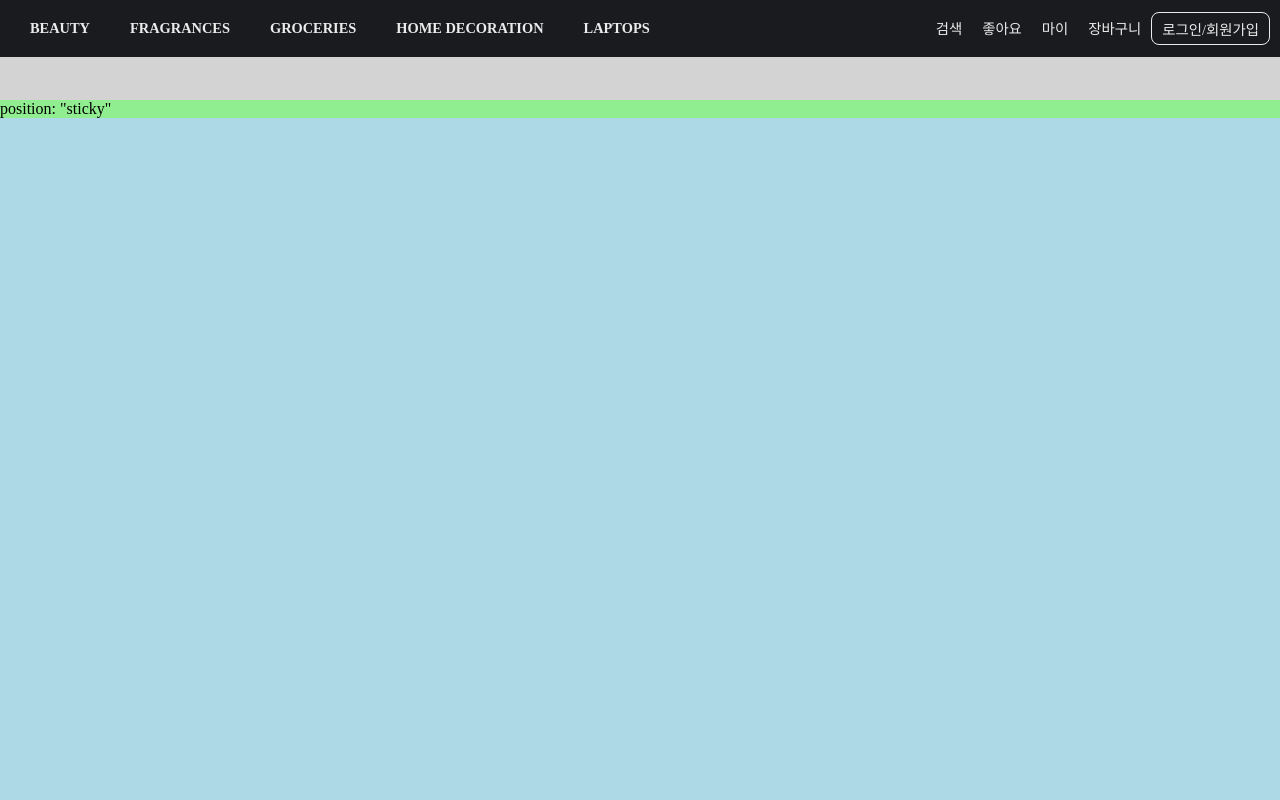
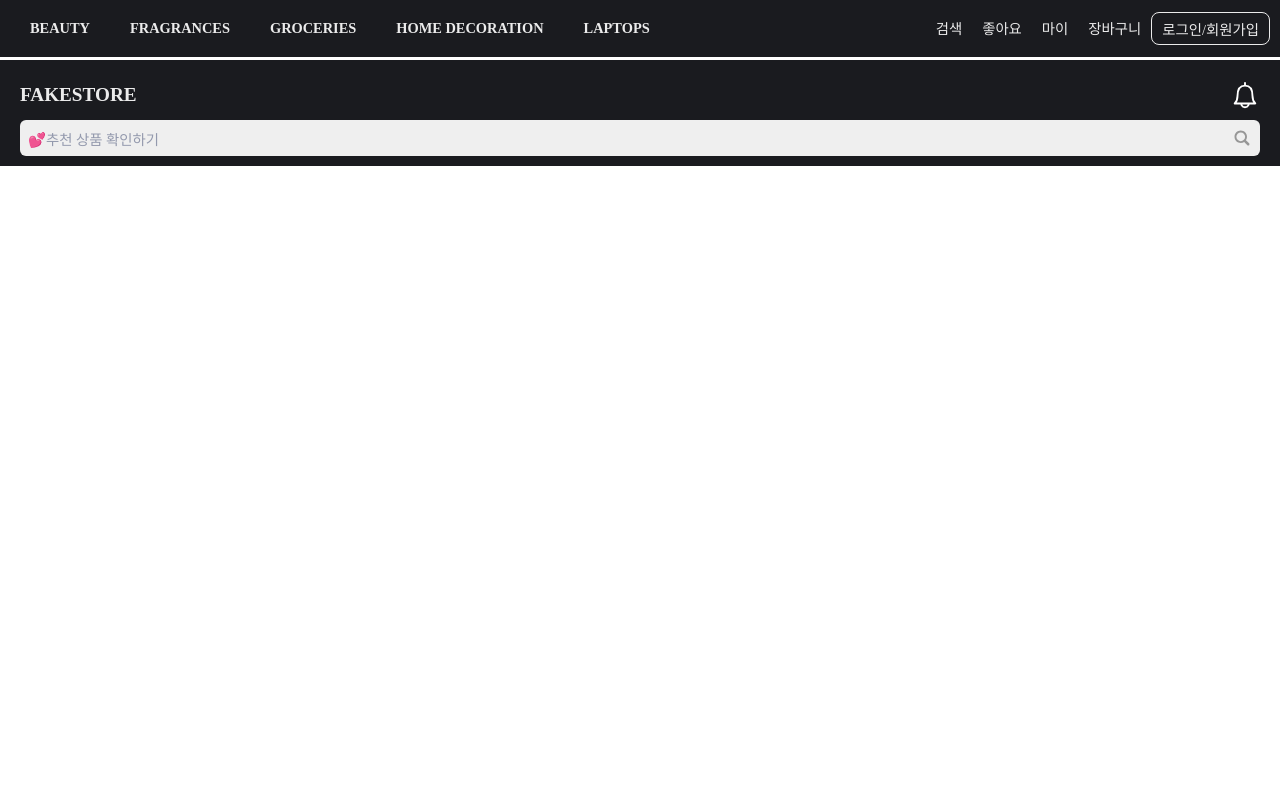
Before and after one commit to teakyungg/FakeStore, a Next.js app: page / in a window 1280 px wide. Shown: the top 800 px of the page. Built offline with nearby package versions, Linux system fonts and the light colour scheme.

Commit message:
feat/HeaderSearchBar 컴포넌트 적용

```diff
--- a/app/page.tsx
+++ b/app/page.tsx
@@ -1,8 +1,10 @@
+import { HeaderSearchBar } from "./components/HeaderSearchBar/HeaderSearchBar";
+
 export default function Home() {
   return (
-    <div style={{ height: "1000px", backgroundColor: "lightblue" }}>
-      <div style={{ height: "100px", backgroundColor: "lightgray" }}>이거 만약에 헤더라고 한다면</div>
-      <nav style={{ position: "sticky", top: "50px", backgroundColor: "lightgreen" }}>position: "sticky"</nav>
+    <div style={{ height: "2000px" }}>
+      <HeaderSearchBar />
+      {/* <nav style={{ position: "sticky", top: "60px", backgroundColor: "lightgreen" }}>sticky</nav> */}
     </div>
   );
 }
```
